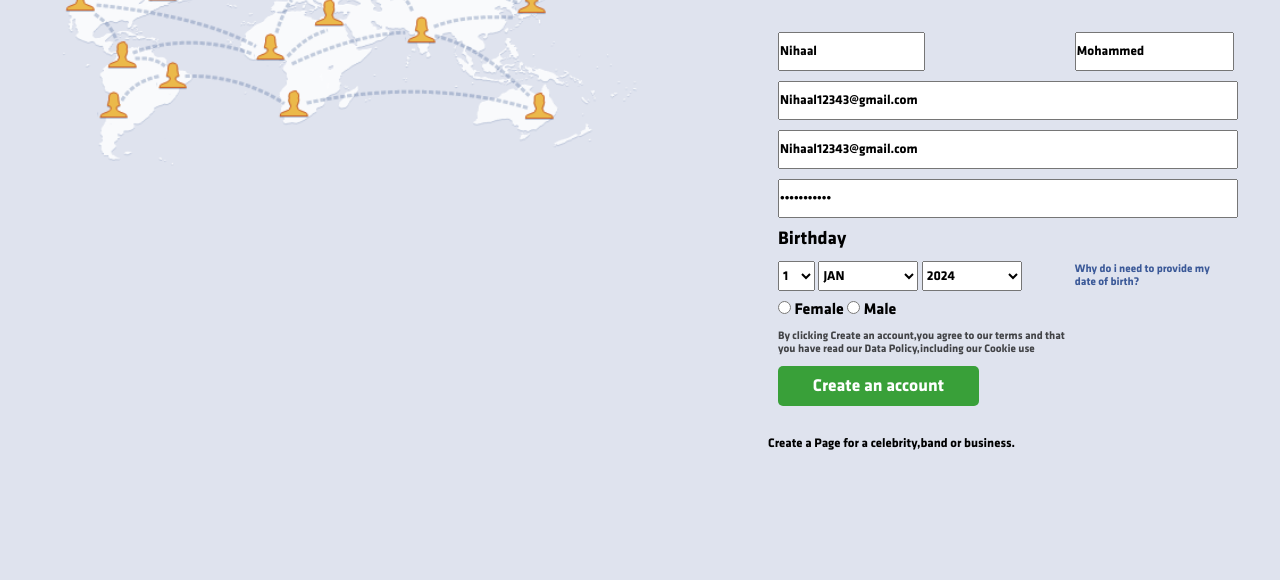
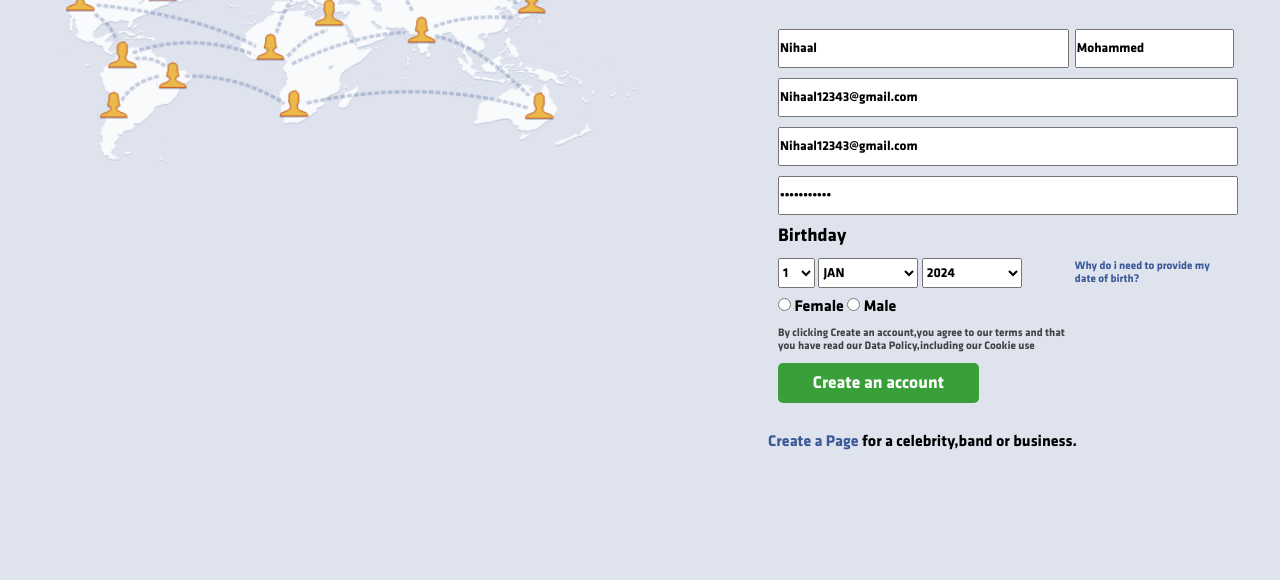
Before and after one commit to nihaalxz/facebook_login_page_version_2, a plain HTML site: page index.html in a window 1280 px wide. Shown: the part 220-800 px from the top of the page. Drawn offline with Linux system fonts and the light colour scheme.

Commit message:
minor changes

```diff
--- a/assets/css/style.css
+++ b/assets/css/style.css
@@ -68,26 +68,31 @@ body{
     color:#3b5998;
 
 }
+.top_in
+{
+    width: 150px;
+    height: 20px;
+}
 
 .container_people
 {
     margin: 30px;
 }
+#fname
+{
+    width: 100%;
+}
 #email,#pass_form
 {
     width: 100%;
 }
+
 #dob_sub_txt
 {
     color:#3b5998;
     font-size: 0.7rem;
 }
-.tandc
-{
-    font-size: 0.7rem;
-    opacity: 0.7;
 
-}
 #create_an_account
 {
     height: 40px;
@@ -99,13 +104,7 @@ body{
     padding: 10px;
     border: none;
 }
-.footer_text
-{
-    font-size: 0.8rem;
-    margin-top: 20px;
 
-
-}
 img{
 
     width: 50%;
@@ -126,13 +125,16 @@ table
 {
     height: 35px;
 }
+.footer_text
+{
+    font-size: 0.8rem;
+    margin-top: 20px;
 
-.top_in
+}
+
+.tandc
 {
-    width: 150px;
-    height: 20px;
+    font-size: 0.7rem;
+    opacity: 0.7;
+
 }
-#fname
-{
-    width: 50%;
-}
--- a/index.html
+++ b/index.html
@@ -44,7 +44,7 @@
         <table>
             <tr>
                 <td>
-                    <input type="text" name="username" id="fname" value="Nihaal" class="form_in">
+                    <input type="text" name="username"  value="Nihaal" class="form_in" id="fname">
                 </td>
                 <td>
                     <input type="text" name="username" id="lname" value="Mohammed" class="form_in">
@@ -267,7 +267,7 @@
             </tr>
         </table>
         <div class="footer">
-            <p class="footer_text">Create a Page for a celebrity,band or business.</p>
+            <p class="footer_text"><p style="display: inline;color:#3b5998 ;">Create a Page</p> for a celebrity,band or business.</p>
         </div>
 
 
```
